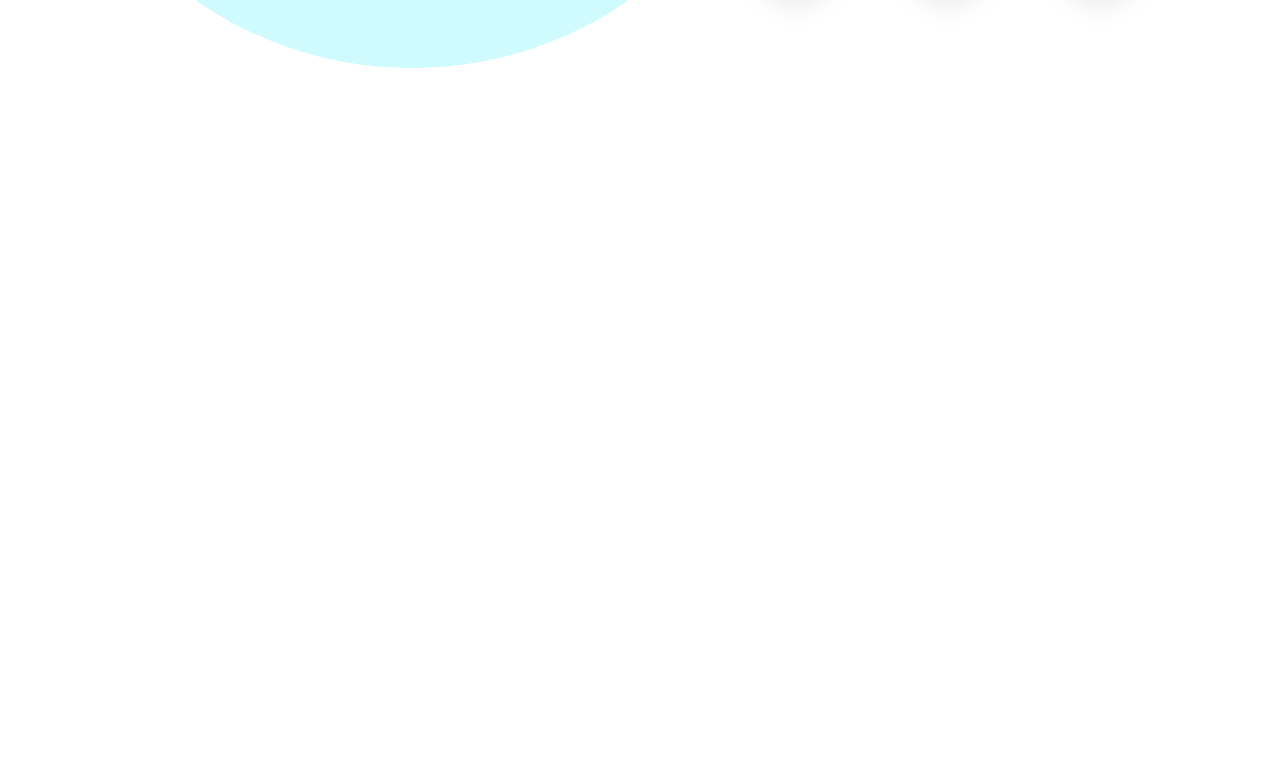
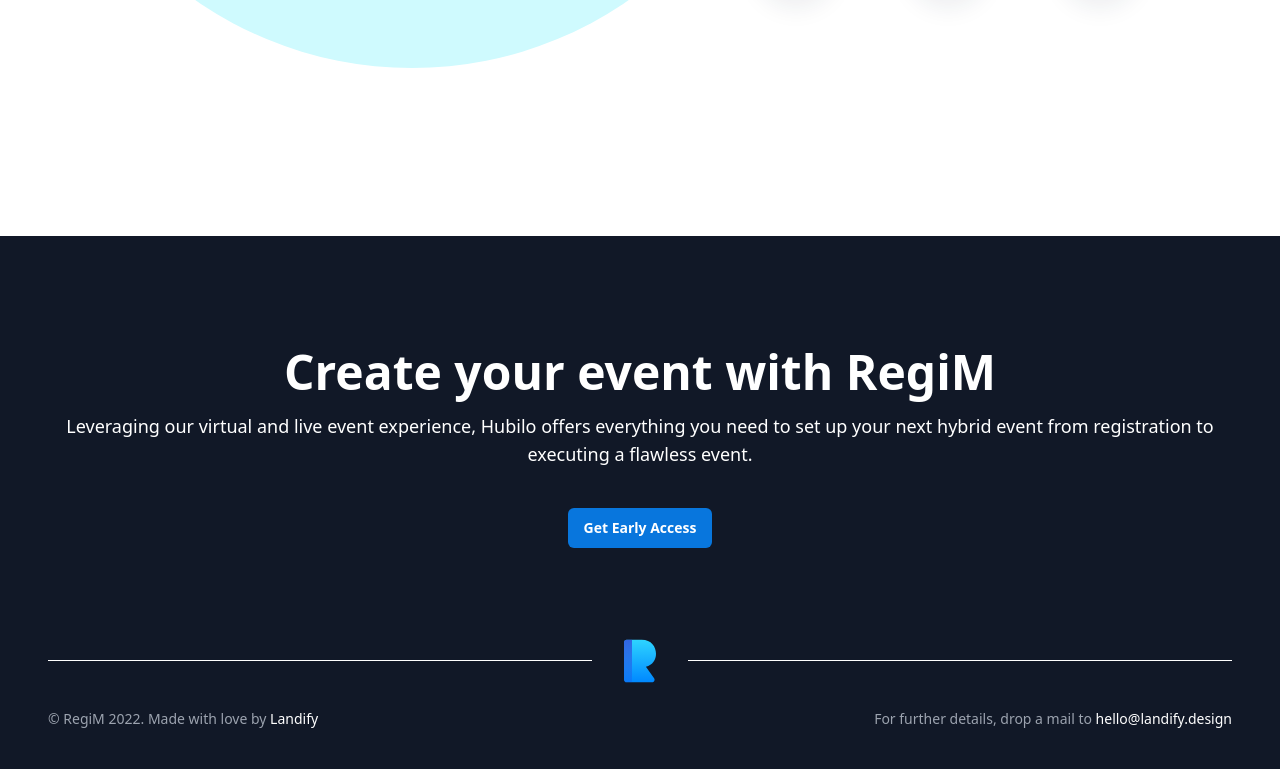
Before and after one commit to Abdulvahobjon/mini-website, a website: page public/index.html in a window 1280 px wide. Shown: the part 2439-3208 px from the top of the page. Before the commit the page ends 2675 px from the top, so only its background shows below. Drawn offline with nearby package versions, Linux system fonts and the light colour scheme.

Commit message:
end section change

```diff
--- a/public/index.html
+++ b/public/index.html
@@ -179,11 +179,11 @@
 
     <!-- brend end  -->
 
-    <footer hidden class="pt-28 pb-10 bg-text-regim-gray-400">
+    <footer class="pt-16 lg:pt-28 pb-10 bg-[#111827]">
         <div class="max-w-main-container mx-auto px-4">
-            <div class="max-w-200 mx-auto text-center mb-28">
-                <h2 class="font-semibold text-5xl leading-15 text-white mb-4">Create your event with RegiM</h2>
-                <p class="font-normal text-lg leading-7 text-white mb-10">Leveraging our virtual and live event
+            <div class="max-w-200 mx-auto text-center mb-16 lg:mb-28">
+                <h2 class="font-semibold text-[30px] md:text-4xl lg:text-5xl md:leading-12 lg:leading-15 text-white mb-4">Create your event with RegiM</h2>
+                <p class="font-normal text-base md:text-lg leading-7 text-white mb-10 md:mb-14 lg:mb-10">Leveraging our virtual and live event
                     experience, Hubilo offers everything you need to set up your next hybrid event from registration to
                     executing a flawless event.</p>
                 <button class="bg-[#0876DD] py-2.5 px-4 rounded-md text-white font-semibold text-sm leading-5">Get
@@ -194,7 +194,7 @@
                 <img class="-mt-6" src="./img/footer/logo.svg" alt="footer logo">
             </div>
 
-            <div class="flex justify-between">
+            <div class="text-center lg:text-left flex justify-between flex-col items-center lg:items-start gap-4 lg:gap-0 lg:flex-row">
                 <p class="font-medium text-sm leading-5 text-[#9CA3AF]">© RegiM 2022. Made with love by <a
                         class="text-white" href="#">Landify</a></p>
                 <p class="font-medium text-sm leading-5 text-[#9CA3AF]">For further details, drop a mail to <a
```
Also changed, not shown: public/css/styles.css.
